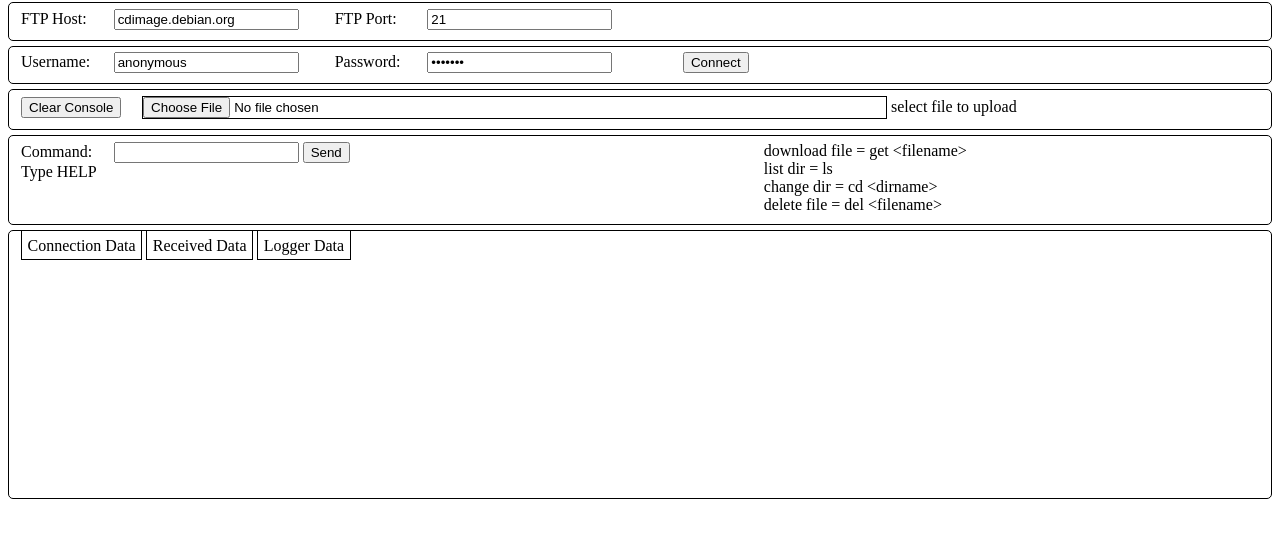
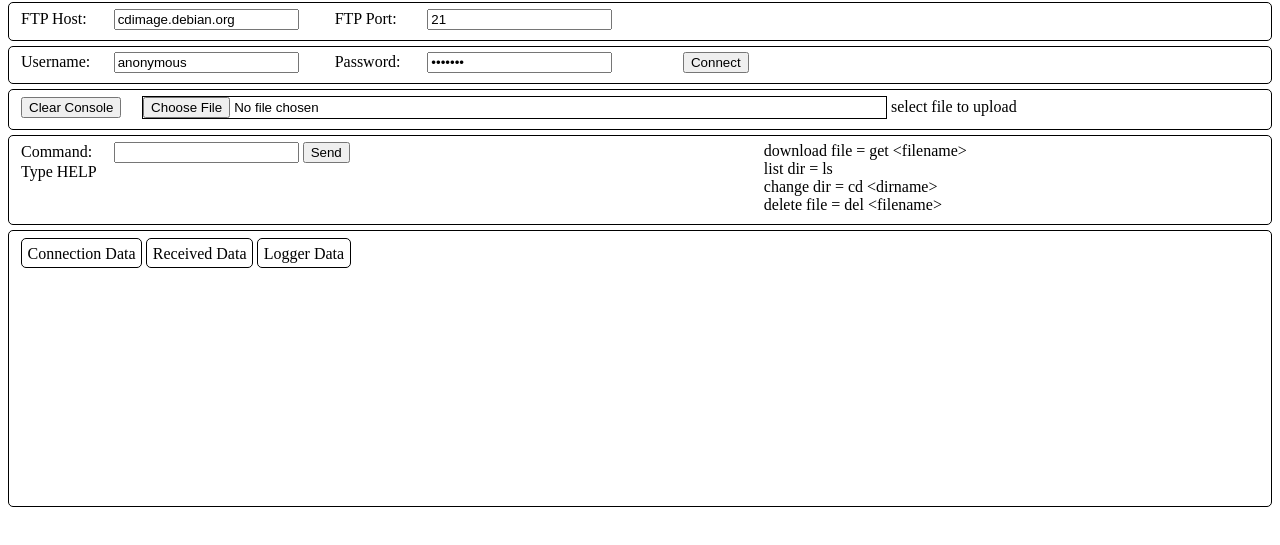
Before and after one commit to joseph-jja/ftp-client, a browser extension: page index.html in a window 1280 px wide. Shown: the part 57-602 px from the top of the page. Drawn offline with Linux system fonts and the light colour scheme.

Commit message:
style updates

```diff
--- a/styles.css
+++ b/styles.css
@@ -46,7 +46,11 @@ div.right {
   height: 1em;
   overflow: auto;
 }
+#uploadDataToggle {
+    margin-top: 0.5em;
+}
 #uploadDataToggle span {
     padding: 0.35em;
     border: 1px solid black;
+    border-radius: 5px;
 }
```
